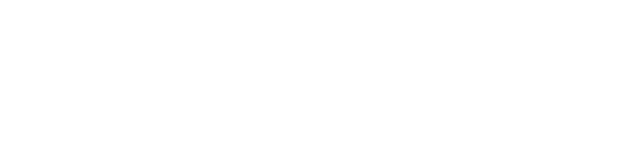
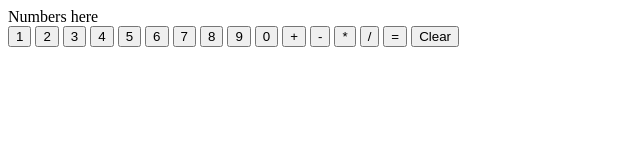
Before and after one commit to cateadrian/calculator, a plain HTML site: page index.html in a window 1280 px wide. Shown: the whole page, without its empty margins (0-640 px from the left). Drawn offline with Linux system fonts and the light colour scheme.

Commit message:
Create buttons and display

```diff
--- a/index.html
+++ b/index.html
@@ -7,6 +7,25 @@
         <link rel="stylesheet" href="style.css">
     </head>
     <body>
+        <div class="calculator">
+            <div id="textField">Numbers here</div>
+            <button id="1">1</button>
+            <button id="2">2</button>
+            <button id="3">3</button>
+            <button id="4">4</button>
+            <button id="5">5</button>
+            <button id="6">6</button>
+            <button id="7">7</button>
+            <button id="8">8</button>
+            <button id="9">9</button>
+            <button id="0">0</button>
+            <button id="+">+</button>
+            <button id="-">-</button>
+            <button id="*">*</button>
+            <button id="/">/</button>
+            <button id="=">=</button>
+            <button id="clear">Clear</button>
+        </div>
 
     </body>
 </html>
```
